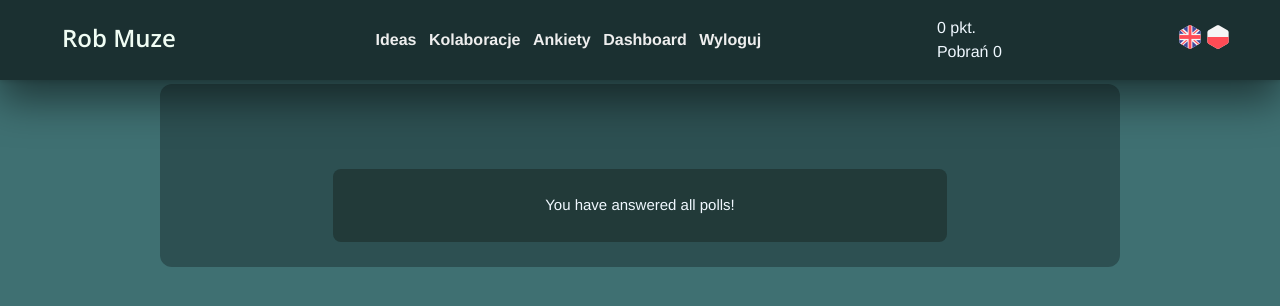
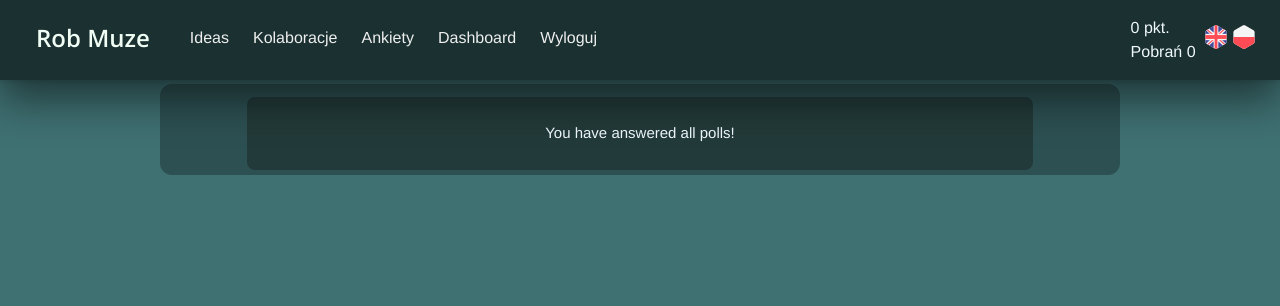
Before and after one commit to wujekd/rob-muze, a Django app: page /ankiety/ in a window 1280 px wide. Shown: the top 306 px of the page. Run offline with Django 4.2, Linux system fonts and the light colour scheme; the visitor is signed in with stand-in values (Sample User, id 1); data that the repository does not hold is empty.

Commit message:
gui touchups

```diff
--- a/ankiety/templates/ankiety/ankiety.html
+++ b/ankiety/templates/ankiety/ankiety.html
@@ -4,37 +4,11 @@
 {% load static %}
 {% load i18n %}{% get_current_language as LANG %}
 
-{% comment %} {% if unanswered %}
-<div class="flex bg-secondary bg-opacity-50 mt-20 pt-4">
-    <div class="text-gray-100 m-10 pl-5">
-        <p>losowe pytanie: </br></p>
-        <h1>{{ random_poll.tytol }} </h1>
-        <p>{{ random_poll.pytanie }}</p>
-    </div>
-    <div class="grow">
-    <form method="post" action=".">
-        {% csrf_token %}
-                {{ form.answer }}
 
-      {% if form.errors or form.non_field_errors %}
-                <div class="mb-3 p-6 bg-red-100 rounded-xl">
-                    {% for field in form %}
-                        {{ field.errors }}
-                    {% endfor %}
-                    {{ form.non_field_errors }}
-                </div>
-            {% endif %}
-
-            <button class="btn-primary m-3">Submit</button>
-        </form>
-    </div>
-</div>
-{% endif %} {% endcomment %}
-
-<div class="mainContainer w-3/4 mt-5 p-5 pt-20 my-5 bg-secondary rounded-xl mx-5">
+<div class="mainContainer w-3/4 pt-2 my-5 px-2 bg-secondary rounded-xl mx-5">
 
 {% if unanswered %}
-<div class="mt-5 w-full">
+<div class="w-full">
     <p class=>Unanswered:</p>
     <div class="item w-full flex flex-col items-around justify-center">
         <div class="flex flex-row m-3">
@@ -42,7 +16,7 @@
             <div class="flex-1 font-bold">Question:</div>
         </div>
         {% for ankieta in unanswered %}
-        <div class="flex flex-row m-3">
+        <div class="flex flex-row">
             {% if LANG == "pl" %}
             <div class="flex-1">{{ ankieta.title }}</div>
             <div class="flex-1">{{ ankieta.question }}</div>
@@ -60,35 +34,34 @@
     </div>
 </div>
 {% else %}
-<div class="item w-2/3 flex flex-col items-center"><p class="p-5">You have answered all polls!</p></div>
+<div class="item w-5/6 h-5/6 flex flex-col items-center"><p class="p-5">You have answered all polls!</p></div>
 {% endif %}
 
 {% if answered %}
-<div class="mt-5 w-full">
-    <p class=>Already answered</p>
+
     <div class="item w-full flex flex-col items-around justify-center">
-        <div class="flex flex-row m-3">
+        <p class=>Already answered</p>
+        <div class="flex flex-row">
             <div class="flex-1 font-bold">Title:</div>
             <div class="flex-1 font-bold">Question:</div>
         </div>
         {% for ankieta in answered %}
         <div class="flex flex-row m-3">
             {% if LANG == "pl" %}
-            <div class="flex-1">{{ ankieta.title }}</div>
-            <div class="flex-1">{{ ankieta.question }}</div>
+            <div class="flex-shrink-0">{{ ankieta.title }}</div>
+            <div class="flex-grow px-3">{{ ankieta.question }}</div>
             {% else %}
-            <div class="flex-1">{{ ankieta.title_en }}</div>
-            <div class="flex-1">{{ ankieta.question_en }}</div>
+            <div class="flex-shrink-0">{{ ankieta.title_en }}</div>
+            <div class="flex-grow">{{ ankieta.question_en }}</div>
             {% endif %}
             <div class="flex-1 flex flex-col justify-between">
                 <div class="text-right">{{ ankieta.date }}</div>
                 <div class="text-right">{{ ankieta.kategoria }}</div>
-                <div class="text-right"><a href="{% url 'ankiety:ankietaotw' ankieta.id %}"><button class="btn-primary">Answer:</button></a></div>
+                <div class="text-right"><a href="{% url 'ankiety:ankietaotw' ankieta.id %}"><button class="btn-primary">Answer</button></a></div>
             </div>
         </div>
         {% endfor %}
     </div>
-</div>
 
 {% endif %}
 
--- a/core/templates/core/base.html
+++ b/core/templates/core/base.html
@@ -15,14 +15,13 @@
 <body>
     {% comment %} N A V - B A R {% endcomment %}
         <nav class="nav"    style=" box-shadow: 0 20px 40px rgba(0, 0, 0, 0.5); z-index: 10000">
-            <div class="container flex items-center justify-between h-20 shadow-lg" style=" box-shadow: 0 2px 4px rgba(0, 0, 0, 0.1)">
+            <div class="flex px-4 items-center justify-between h-20 shadow-lg" style=" box-shadow: 0 2px 4px rgba(0, 0, 0, 0.1)">
                 <a href="{% url 'core:index' %}" class="nav-link ml-3"><h1 class="text-green-50 font-semibold text-2xl mr-4 hover:scale-125 transition duration-500">
                     Rob Muze
                 </h1></a>
-                <div class="place-content-center gap=2">
-                    <div class="">
+                <div class="place-content-center flex-grow gap=2">
+                    <div class="flex items-center ">
                     {% comment %} M E N U - O P C J E {% endcomment %}
-                    <ul id="menu">
 
                         {% comment %} <a href="{% url 'samples:samples' %}" class="nav-link ml-2">{% trans "Sample" %}</a> {% endcomment %}
                         <a href="{% url 'ideas:ideas' %}" class="nav-link ml-2">Ideas</a>
@@ -45,8 +44,6 @@
                         <a href="{% url 'core:login' %}" class="nav-link ml-2">{% trans "Logowanie"%}</a>
 
                         {% endif %}
-
-                      </ul>
                     </div>
                 </div>
 
@@ -58,7 +55,7 @@
                 </div>
                 {% endif %}</div>
             <div>
-            <div class="shrink">
+            <div class="shrink px-2">
                 <form action="{% url 'set_language' %}" method="post">
                     {% csrf_token %}
                     <input name="next" type="hidden" value="{{ request.path }}">
--- a/static/css/tw-output.css
+++ b/static/css/tw-output.css
@@ -554,46 +554,6 @@ h1,h2,h3,h4,h5,h6 {
   --tw-backdrop-sepia:  ;
 }
 
-.container{
-  width: 100%;
-  margin-right: auto;
-  margin-left: auto;
-  padding-right: 20px;
-  padding-left: 20px;
-}
-
-@media (min-width: 640px){
-  .container{
-    max-width: 640px;
-  }
-}
-
-@media (min-width: 768px){
-  .container{
-    max-width: 768px;
-    padding-right: 50px;
-    padding-left: 50px;
-  }
-}
-
-@media (min-width: 1024px){
-  .container{
-    max-width: 1024px;
-  }
-}
-
-@media (min-width: 1280px){
-  .container{
-    max-width: 1280px;
-  }
-}
-
-@media (min-width: 1536px){
-  .container{
-    max-width: 1536px;
-  }
-}
-
 .nav{
   position: fixed;
   top: 0px;
@@ -612,7 +572,8 @@ h1,h2,h3,h4,h5,h6 {
 .nav-link{
   border-bottom-width: 4px;
   border-color: transparent;
-  font-weight: 600;
+  padding-left: 0.5rem;
+  padding-right: 0.5rem;
   --tw-text-opacity: 1;
   color: rgb(238 238 238 / var(--tw-text-opacity));
 }
@@ -886,10 +847,6 @@ h1,h2,h3,h4,h5,h6 {
   display: none;
 }
 
-.h-1\/2{
-  height: 50%;
-}
-
 .h-10{
   height: 2.5rem;
 }
@@ -906,6 +863,10 @@ h1,h2,h3,h4,h5,h6 {
   height: 80%;
 }
 
+.h-5\/6{
+  height: 83.333333%;
+}
+
 .h-6{
   height: 1.5rem;
 }
@@ -984,6 +945,10 @@ h1,h2,h3,h4,h5,h6 {
 
 .flex-1{
   flex: 1 1 0%;
+}
+
+.flex-shrink-0{
+  flex-shrink: 0;
 }
 
 .shrink{
@@ -1164,11 +1129,6 @@ h1,h2,h3,h4,h5,h6 {
   background-color: rgb(31 41 55 / var(--tw-bg-opacity));
 }
 
-.bg-green-600{
-  --tw-bg-opacity: 1;
-  background-color: rgb(22 163 74 / var(--tw-bg-opacity));
-}
-
 .bg-primary{
   --tw-bg-opacity: 1;
   background-color: rgb(27 48 49 / var(--tw-bg-opacity));
@@ -1264,6 +1224,11 @@ h1,h2,h3,h4,h5,h6 {
   padding-right: 0.5rem;
 }
 
+.px-3{
+  padding-left: 0.75rem;
+  padding-right: 0.75rem;
+}
+
 .px-4{
   padding-left: 1rem;
   padding-right: 1rem;
@@ -1312,10 +1277,6 @@ h1,h2,h3,h4,h5,h6 {
   padding-bottom: 2rem;
 }
 
-.pl-5{
-  padding-left: 1.25rem;
-}
-
 .pl-6{
   padding-left: 1.5rem;
 }
@@ -1334,6 +1295,10 @@ h1,h2,h3,h4,h5,h6 {
 
 .pt-4{
   padding-top: 1rem;
+}
+
+.pt-2{
+  padding-top: 0.5rem;
 }
 
 .text-left{
@@ -1414,11 +1379,6 @@ h1,h2,h3,h4,h5,h6 {
 .text-blue-500{
   --tw-text-opacity: 1;
   color: rgb(59 130 246 / var(--tw-text-opacity));
-}
-
-.text-gray-100{
-  --tw-text-opacity: 1;
-  color: rgb(243 244 246 / var(--tw-text-opacity));
 }
 
 .text-gray-500{
--- a/static/tw/tailwind-input.css
+++ b/static/tw/tailwind-input.css
@@ -40,15 +40,15 @@
             bg-transparent md:dark:bg-transparent
             transition duration-500
             shadow-none
-}
+    }
 
     .nav-link {
         @apply
-        font-semibold
         border-b-4 border-transparent
         hover:scale-110
         text-white
-}
+        px-2
+    }
 
     .home-section {
         @apply
```
Also changed, not shown: 1 other file.
